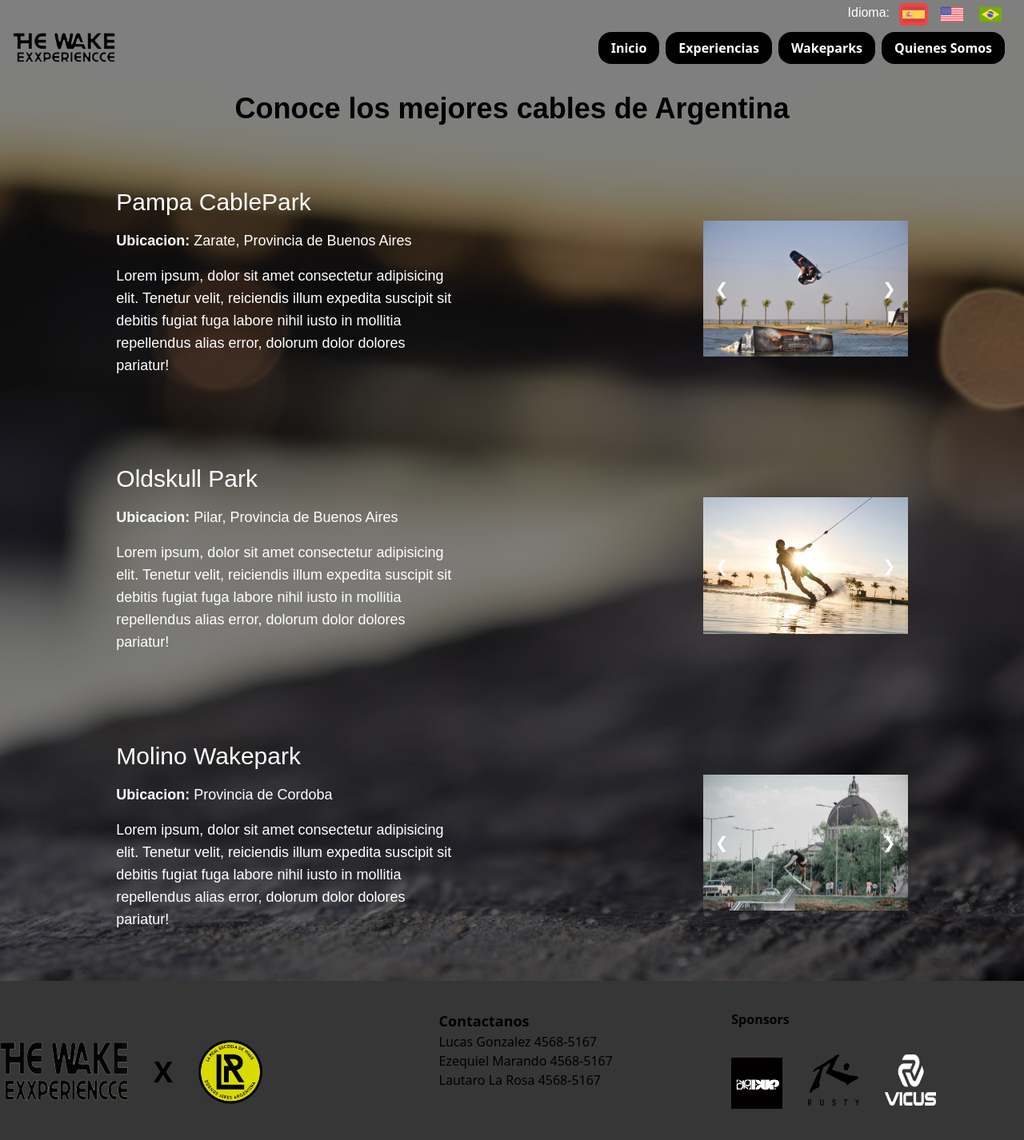
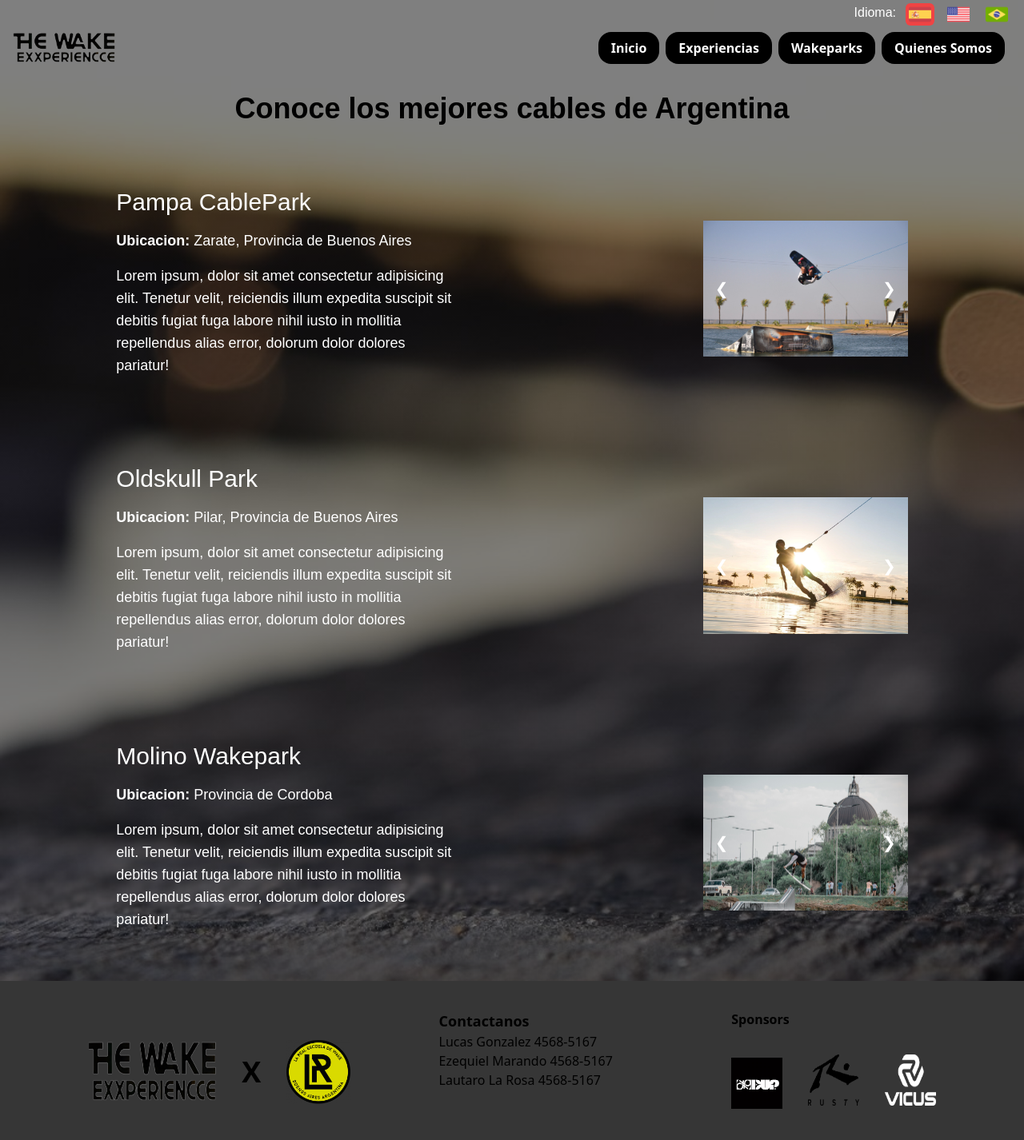
Before and after one commit to Colegiales32/The-Wake-Experience, a React (Vite) app: page /wakeparks in a window 1280 px wide. Shown: the top 1426 px of the page at 80% size. Built offline with nearby package versions, Linux system fonts and the light colour scheme; a web font is replaced by a local one; what tailwindcss-animated would draw is missing.

Commit message:
Correcion menu de traduccio en Movil

```diff
--- a/src/components/Footer.jsx
+++ b/src/components/Footer.jsx
@@ -3,7 +3,7 @@ function Footer() {
         <footer className="bg-gris">
          <div className="flex flex-row py-9 justify-center">
            <div className="flex flex-col w-1/2">
-           <div className="flex flex-row gap-8 my-auto">
+           <div className="flex flex-row gap-8 m-auto">
             <img className="h-20 w-40" src="/twe3.png" alt="Logo" />
             <p className="my-auto text-4xl font-bold">X</p>
             <img className="h-20 w-20" src="/laRealLogo.png" alt="Logo" />
--- a/src/components/Nav.jsx
+++ b/src/components/Nav.jsx
@@ -23,8 +23,8 @@ const idiomaClick = () => {
 
   return (
     <nav className={`flex justify-between w-full px-4 pb-4 ${fondo} text-white`}>
-      <div className='flex flex-col w-full'>
-     <div className='flex flex-row justify-end mt-1 mb-2 mr-2 gap-3'>
+      <div className=' flex flex-col w-full'>
+     <div className='flex flex-row w-full justify-center md:justify-end mt-1 mb-2 gap-3'>
         <p className='font-path'>Idioma:</p>
         <Link className= {`transition-colors duration-500 ${idiomaActivo ==="es"? "bg-red-500" : ""} } rounded-md px-1 text-center`} onClick={() => { i18next.changeLanguage("es"); setIdiomaActivo("es"); }}>
           <img src="/esp.png" alt="" className='h-7' />
@@ -50,7 +50,7 @@ const idiomaClick = () => {
       </div>
       </div>
       </div>
-      <div className='z-10 md:hidden my-auto flex-auto '>
+      <div className='z-10 md:hidden flex flex-col mb-2 justify-end '>
       <Burguer clicked={clicked} handleClick={handleClick}/> {/* Pasa props y los definde, clicked para pasar el state y handleClick para pasar la funcion */}
       </div>
       <div id='BgDiv' className={`md:hidden initial ${clicked ? 'active' : ''}`}></div> {/* si clicked esta en true agrega la clase active y si no no */}
```
